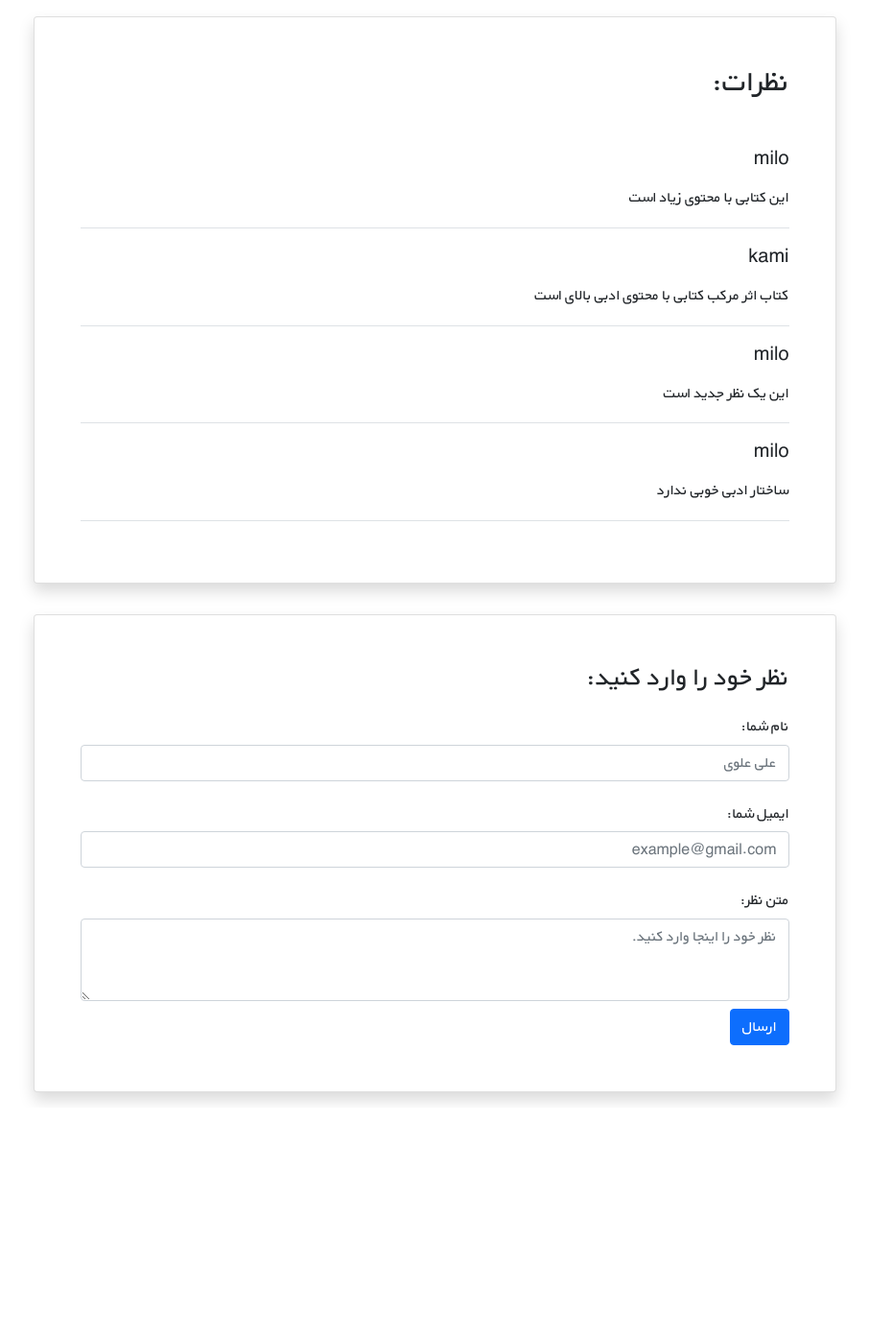
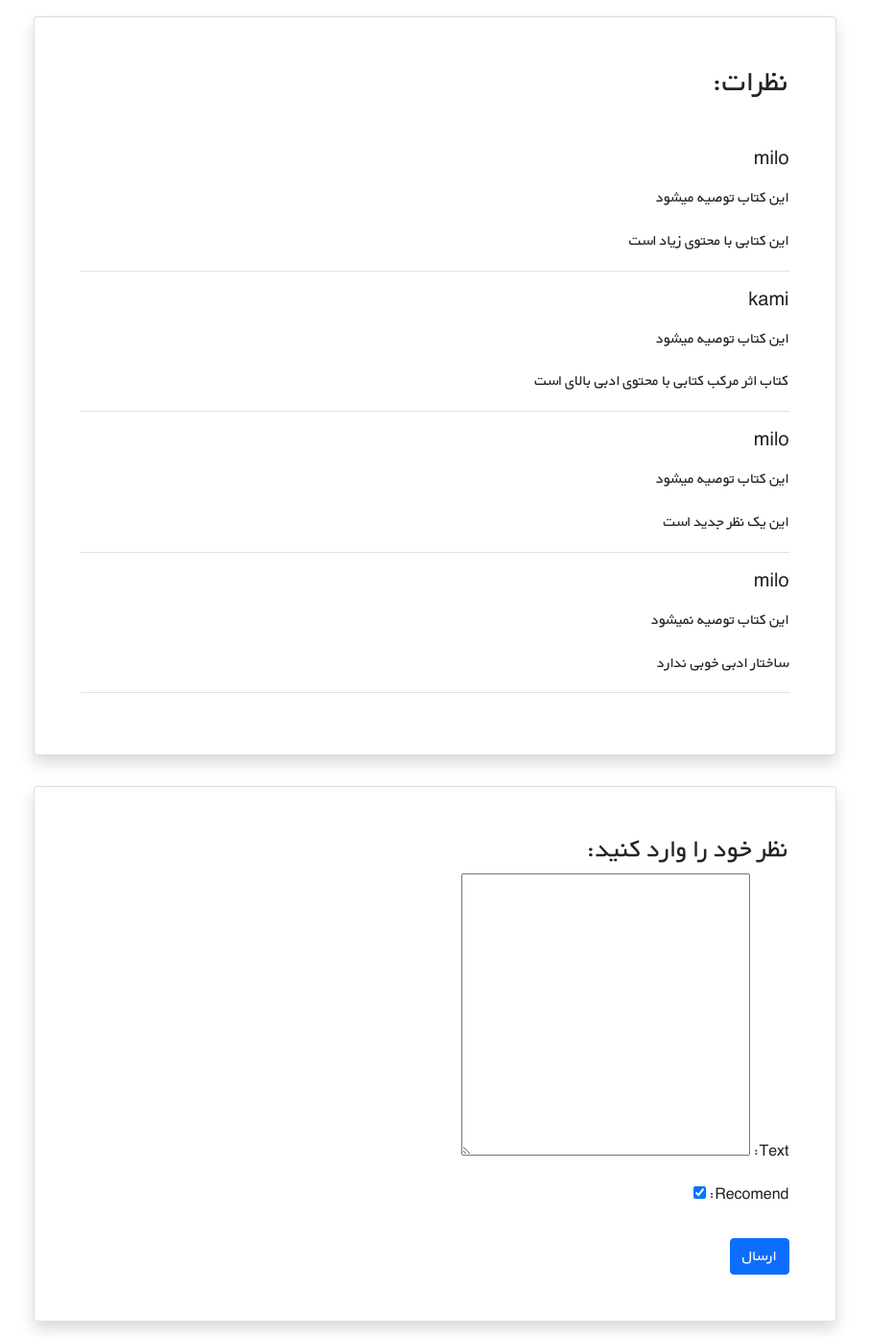
Before and after one commit to golsachamani/bookstore_project, a Django app: page /books/5/ in a window 1280 px wide. Shown: the part 1202-2595 px from the top of the page at 96% size, without its empty margins (187-1093 px from the left). Before the commit the page ends 2351 px from the top, so only its background shows below. Run offline with Django 4.2, Linux system fonts and the light colour scheme; data comes from the database, SQL or seed files in the repository; both versions use the stored data as it was after the commit.

Commit message:
add is_active and recoment to comment model

```diff
--- a/books/forms.py
+++ b/books/forms.py
@@ -1,7 +1,13 @@
 from django.forms import ModelForm
-from . models import Book
+from . models import Book, Comment
+
 
 class BookForm(ModelForm):
     class Meta:
         model = Book
         fields = ['title', 'author', 'description', 'price','cover']
+
+class CommentForm(ModelForm):
+    class Meta:
+        model = Comment
+        fields = ['text', 'recomend']
--- a/books/models.py
+++ b/books/models.py
@@ -21,6 +21,8 @@ class Comment(models.Model):
     book = models.ForeignKey(Book, on_delete= models.CASCADE, related_name='comments')
     user = models.ForeignKey(get_user_model(), on_delete= models.CASCADE)
     datetime_creat = models.DateTimeField(auto_now_add= True)
+    is_active = models.BooleanField(default=True)
+    recomend = models.BooleanField(default=True)
 
     def __str__(self):
         return self.text
--- a/books/templates/books/book_detai.html
+++ b/books/templates/books/book_detai.html
@@ -42,11 +42,19 @@
                   <div class="card shadow my-3 p-5 w-sm-75 w-100">
                      <h2 class="mb-5">نظرات:</h2>
                      {% for comment in comments%}
+                        {% if comment.is_active%}
                         <div class="border-bottom mb-3">
 
                            <h5 class="mb-3">{{comment.user.username}} </h5>
+                           {% if comment.recomend%}
+                              <p> این کتاب توصیه میشود</p>
+                           {%else%}
+                              <p>این کتاب توصیه نمیشود</p>
+                           {% endif%}
+
                            <p>{{comment.text|linebreaks}}</p>
                         </div>
+                        {%endif%}
                      {% endfor%}
                      </div>
                   </div>
@@ -56,20 +64,10 @@
                   <div class="card shadow my-3 p-5 w-sm-75 w-100">
                      <h3>نظر خود را وارد کنید:</h3>
                      <form method="POST">
-                        <div class="form-group py-2">
-                              <label class="py-1" for="author_name">نام شما:</label>
-                              <input type="text" class="form-control" placeholder="علی علوی" name="author_name">
-                        </div>
-                        <div class="form-group py-2">
-                              <label class="py-1" for="email">ایمیل شما:</label>
-                              <input type="email" class="form-control" placeholder="example@gmail.com" name="email">
-                        </div>
-                        <div class="form-group py-2">
-                              <label class="py-1" for="comment_text">متن نظر:</label>
-                              <textarea class="form-control" name="text" rows="3"
-                                       placeholder="نظر خود را اینجا وارد کنید."></textarea>
-                        </div>
-                        <button type="submit" class="btn btn-primary">ارسال</button>
+                        {% csrf_token%}
+                        {{comment_form.as_p}}
+
+                        <button type="submit" class="btn btn-primary mt-3" >ارسال</button>
 
 
 
--- a/books/views.py
+++ b/books/views.py
@@ -2,7 +2,7 @@ from django.shortcuts import render,get_object_or_404
 from django.urls import reverse_lazy
 from django.views import generic
 from .models import Book
-from . forms import BookForm
+from . forms import BookForm, CommentForm
 # Create your views here.
 class BookListView(generic.ListView):
     model = Book
@@ -18,9 +18,20 @@ def book_detail_view(request, pk):
     book = get_object_or_404(Book, pk=pk)
     #get book comment
     book_comments = book.comments.all()
+    if request.method == 'POST':
+        comment_form = CommentForm(request.POST)
+        if comment_form.is_valid():
+            new_comment= comment_form.save(commit=False)
+            new_comment.book = book
+            new_comment.user = request.user
+            new_comment.save()
+            comment_form = CommentForm()
+
+    else:
+        comment_form = CommentForm()
 
 
-    return render(request, 'books/book_detai.html',{'book':book, 'comments':book_comments} )
+    return render(request, 'books/book_detai.html',{'book':book, 'comments':book_comments,'comment_form': comment_form} )
 
 class BookCreatView(generic.CreateView):
     form_class = BookForm
```
Also changed, not shown: books/migrations/0005_comment_is_active_comment_recomend.py (added), db.sqlite3.
